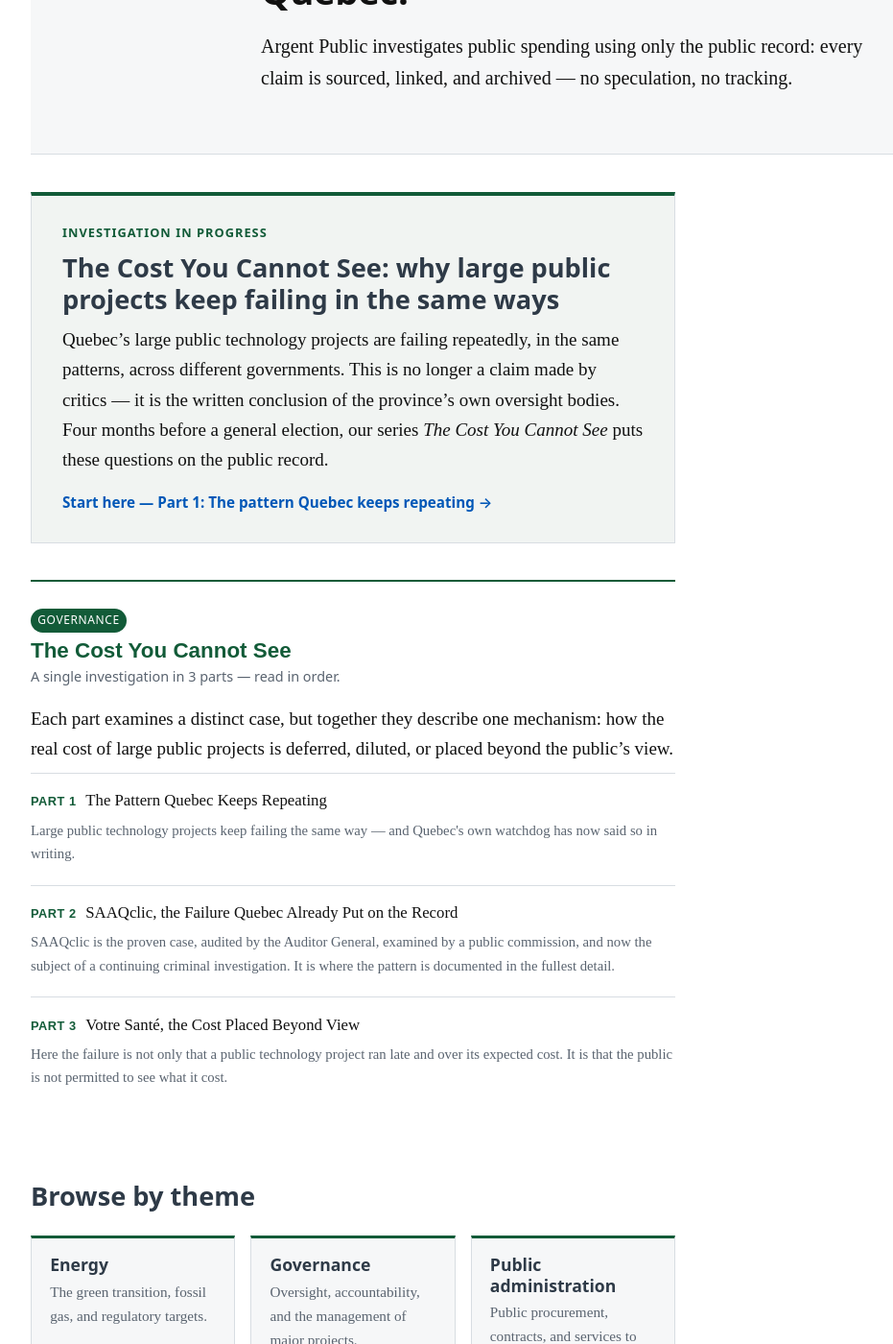
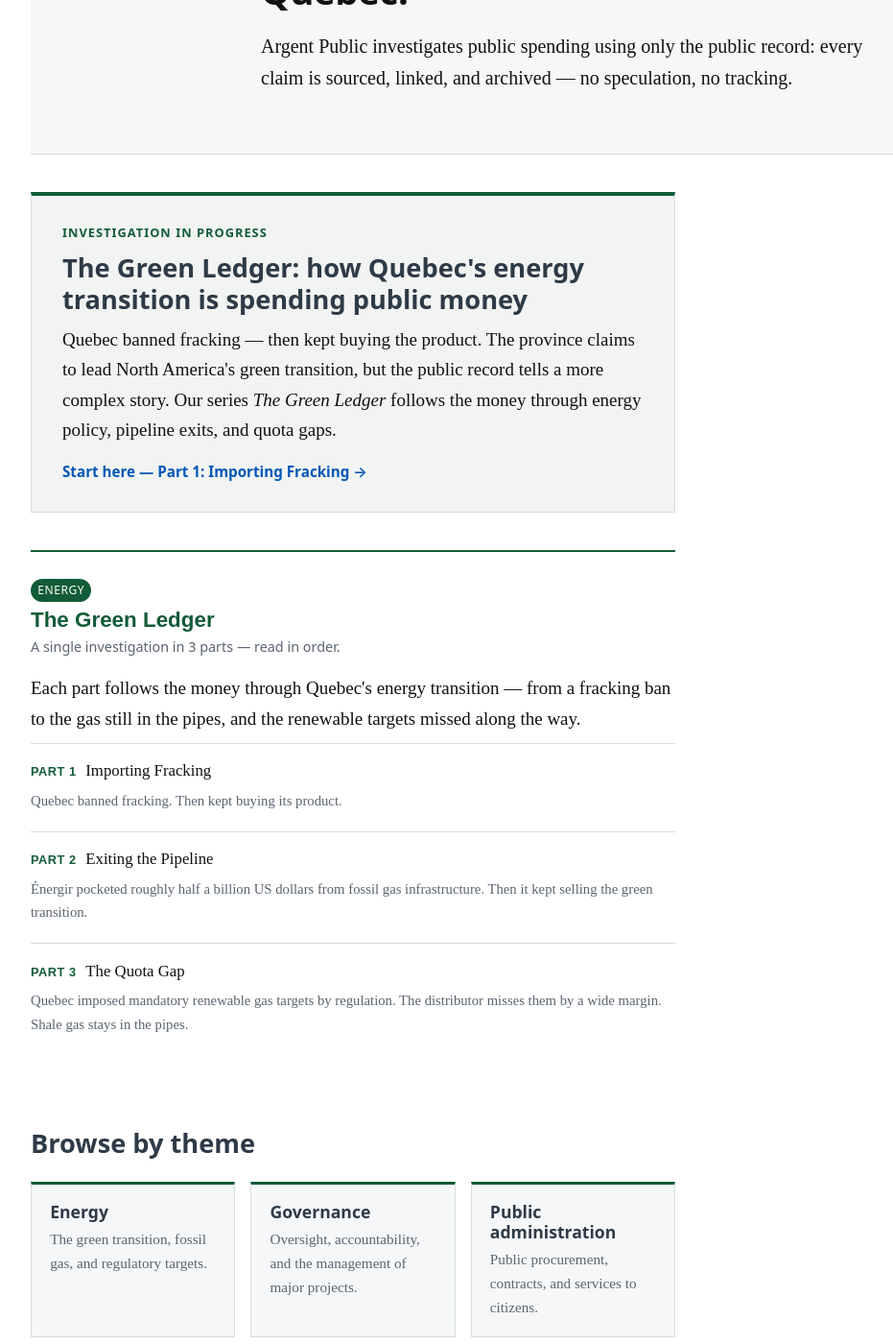
Before and after one commit to alexreports/argent-public, a Jekyll site: the page built from en/index.html, in a window 1280 px wide and 1400 px high, scrolled down 352 px. Shown: the whole window at 96% size, without its empty margins (52-983 px from the left). Built offline with Jekyll 4.4.1, drawn with Linux system fonts in a browser that asks for light colours.

Commit message:
TEST: switch featured to grand-livre-vert

```diff
--- a/en/index.html
+++ b/en/index.html
@@ -26,23 +26,22 @@
 <section class="measure">
   <div class="question-moment">
     <span class="question-moment__label">Investigation in progress</span>
-    <h2><a href="{{ '/en/dossiers/cout-invisible-partie-1/' | relative_url }}">The Cost You Cannot See: why large public projects keep failing in the same ways</a></h2>
+    <h2><a href="{{ '/en/dossiers/fracturation/' | relative_url }}">The Green Ledger: how Quebec's energy transition is spending public money</a></h2>
     <p>
-      Quebec’s large public technology projects are failing repeatedly, in the same
-      patterns, across different governments. This is no longer a claim made by
-      critics — it is the written conclusion of the province’s own oversight bodies.
-      Four months before a general election, our series <em>The Cost You Cannot See</em>
-      puts these questions on the public record.
+      Quebec banned fracking — then kept buying the product. The province claims to
+      lead North America's green transition, but the public record tells a more complex
+      story. Our series <em>The Green Ledger</em> follows the money through energy policy,
+      pipeline exits, and quota gaps.
     </p>
     <p class="question-moment__cta">
-      <a href="{{ '/en/dossiers/cout-invisible-partie-1/' | relative_url }}">Start here — Part 1: The pattern Quebec keeps repeating →</a>
+      <a href="{{ '/en/dossiers/fracturation/' | relative_url }}">Start here — Part 1: Importing Fracking →</a>
     </p>
   </div>
 </section>
 
 {%- comment -%} 4. Series block — all three parts together, in reading order {%- endcomment -%}
 <section class="measure">
-  {%- assign series_parts = site.dossiers | where: "lang", "en" | where: "series", "cout-invisible" | sort: "part" -%}
+  {%- assign series_parts = site.dossiers | where: "lang", "en" | where: "series", "grand-livre-vert" | sort: "part" -%}
   {%- if series_parts.size > 0 -%}
   {%- assign s_title = series_parts[0].series_title -%}
   <div class="series-group series-group--featured">
@@ -52,9 +51,9 @@
       <p class="meta">A single investigation in {{ series_parts.size }} parts — read in order.</p>
     </div>
     <p class="series-intro">
-      Each part examines a distinct case, but together they describe one mechanism:
-      how the real cost of large public projects is deferred, diluted, or placed
-      beyond the public’s view.
+      Each part follows the money through Quebec's energy transition — from a
+      fracking ban to the gas still in the pipes, and the renewable targets missed
+      along the way.
     </p>
     <ol class="series-parts">
       {%- for d in series_parts -%}
```
Also changed, not shown: fr/index.html (+10 -11 lines).
